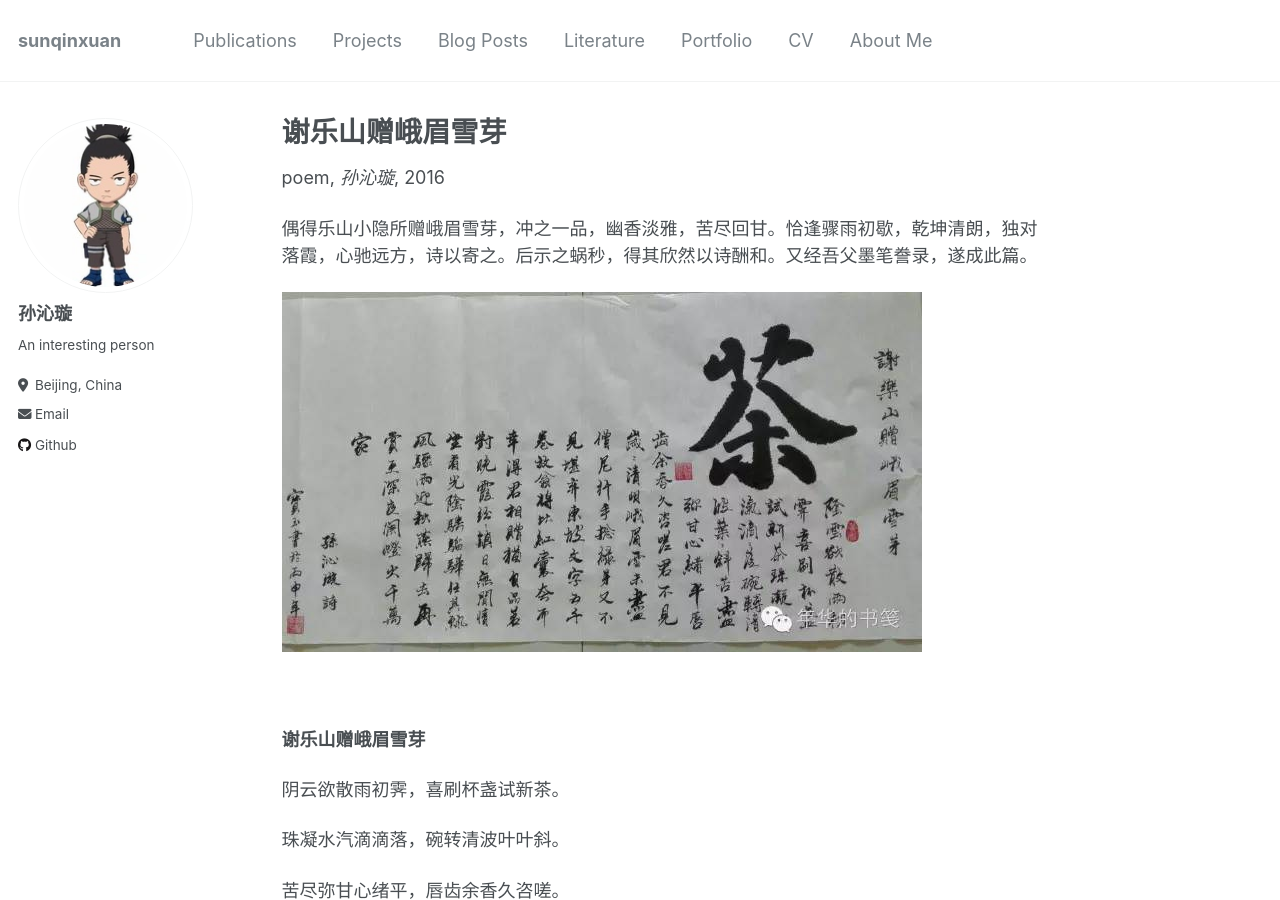
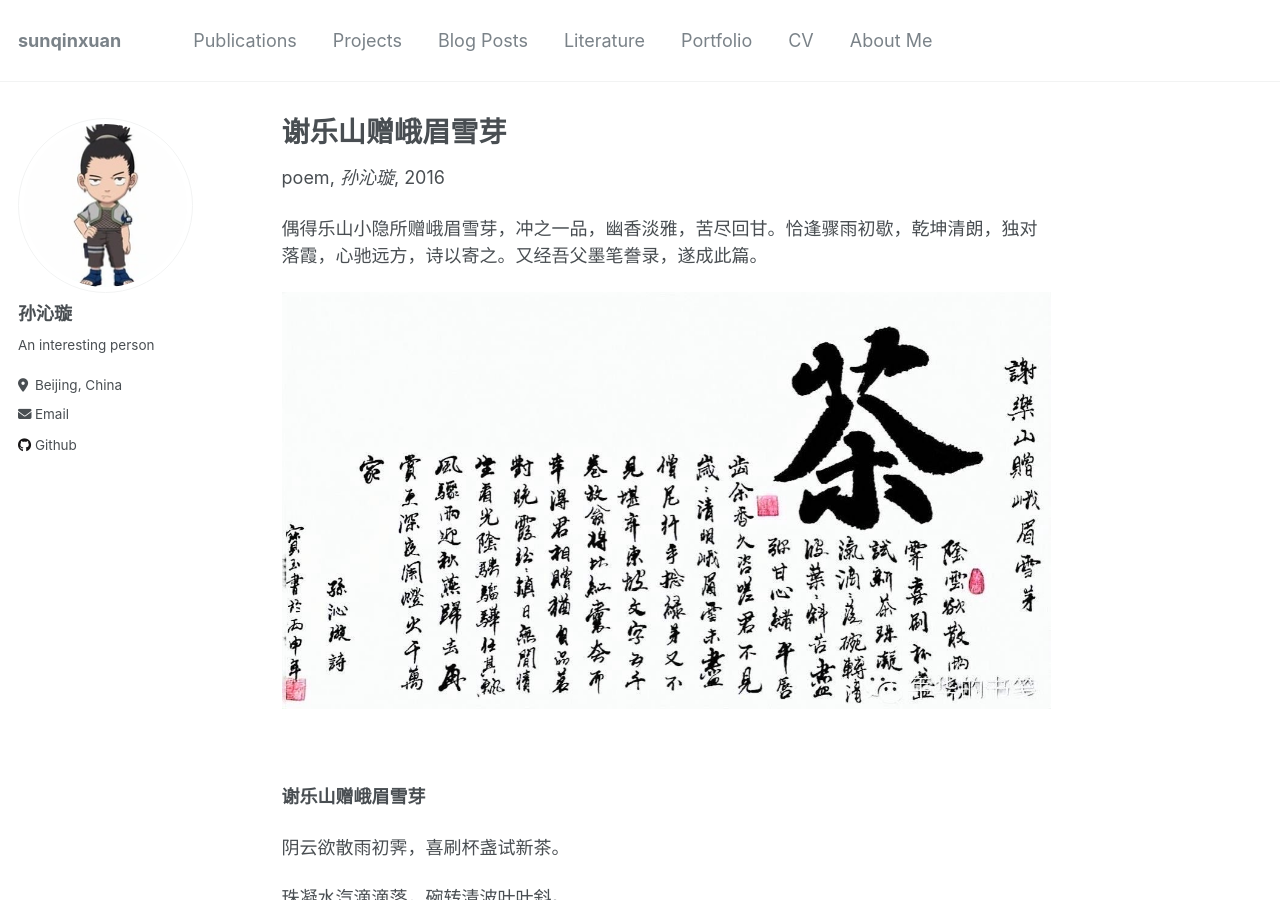
Before and after one commit to wdyiwdwd/wdyiwdwd.github.io, a Jekyll site: the page built from _literature/2016-07-23-tea.md, in a window 1280 px wide and 900 px high. Built offline with Jekyll 4.4.1, drawn with Linux system fonts in a browser that asks for light colours.

Commit message:
update tea

```diff
--- a/_literature/2016-07-23-tea.md
+++ b/_literature/2016-07-23-tea.md
@@ -8,7 +8,7 @@ date: 2016-06-15
 location: "Tianjin, China"
 ---
 
-偶得乐山小隐所赠峨眉雪芽，冲之一品，幽香淡雅，苦尽回甘。恰逢骤雨初歇，乾坤清朗，独对落霞，心驰远方，诗以寄之。后示之蜗秒，得其欣然以诗酬和。又经吾父墨笔誊录，遂成此篇。
+偶得乐山小隐所赠峨眉雪芽，冲之一品，幽香淡雅，苦尽回甘。恰逢骤雨初歇，乾坤清朗，独对落霞，心驰远方，诗以寄之。又经吾父墨笔誊录，遂成此篇。
 
 ![茶](https://sunqinxuan.github.io/images/literature-2016-07-23-img1.jpg)
 
```
Also changed, not shown: images/literature-2016-07-23-img1.jpg.
